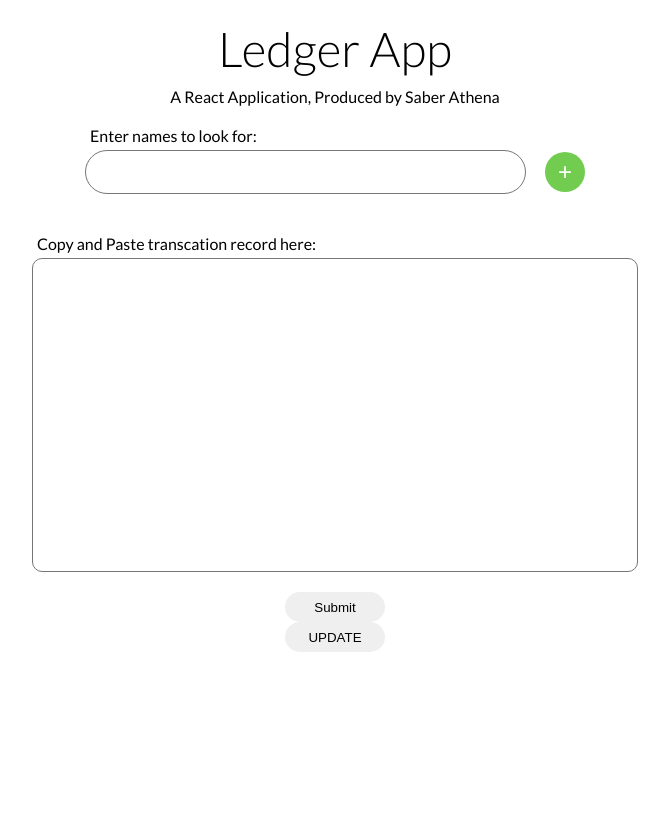
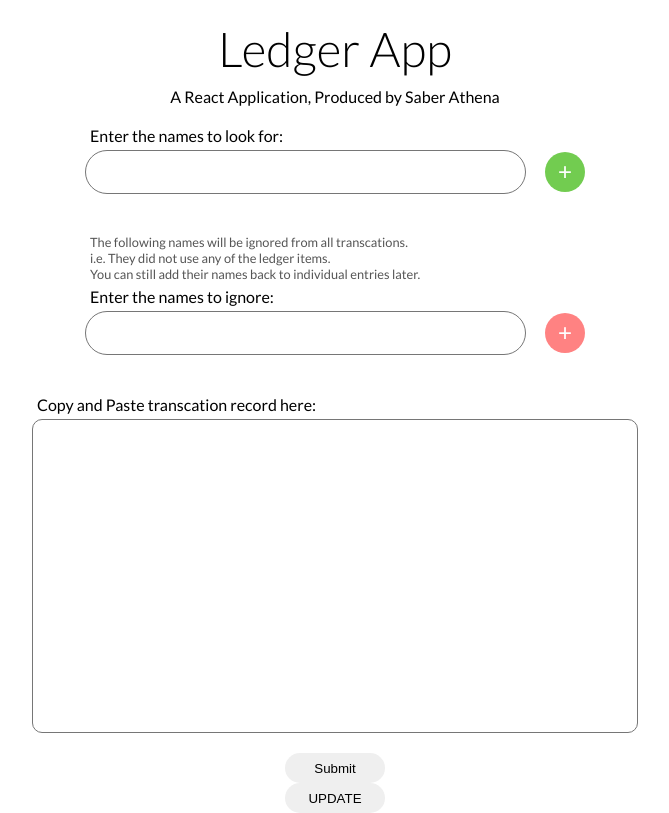
Before and after one commit to Li-Fuk-Sang/li-fuk-sang.github.io, a React (Create React App) app: page / in a window 1280 px wide. Shown: the whole page, without its empty margins (305-974 px from the left). Built offline with nearby package versions, Linux system fonts and the light colour scheme.

Commit message:
Added Ignore Person Functionality

```diff
--- a/src/App.js
+++ b/src/App.js
@@ -22,10 +22,12 @@ class App extends React.Component{
       data: [],
       finaStatement: [],    //?
       textEntry: "",
+      ignorePerson: [],
     }
 
     //Adding unique keys to the objects
     this.updatePersonList = this.updatePersonList.bind(this);
+    this.updateIgnorePerson = this.updateIgnorePerson.bind(this);
     this.getListFromData = this.getEntriesFromParseString.bind(this);
     this.removeData = this.removeData.bind(this);
     this.updateFinaStatement = this.updateFinaStatement.bind(this);
@@ -47,9 +49,14 @@ class App extends React.Component{
    * @param {List} newPersonList
    */
   updatePersonList(newPersonList) {
-    console.log(newPersonList);
     this.setState(
       {personList: newPersonList}
+    );
+  }
+
+  updateIgnorePerson(ignorePersonList){
+    this.setState(
+      {ignorePerson: ignorePersonList}
     );
   }
 
@@ -74,7 +81,17 @@ class App extends React.Component{
     let list = this.state.data.map((data)=>{
       //this.keyCount++;
       entryNum++;
-      return(<Entry data = {data} key = {data.key} validPersonList = {this.state.personList} numKey = {data.key} entryNum = {entryNum} removeData = {this.removeData} removePersonUsed = {this.removePersonUsed} addPersonUsed = {this.addPersonUsed}/>)
+      return(<Entry
+        data = {data}
+        key = {data.key}
+        validPersonList = {this.state.personList}
+        numKey = {data.key}
+        entryNum = {entryNum}
+        ignorePerson = {this.state.ignorePerson}
+        removeData = {this.removeData}
+        removePersonUsed = {this.removePersonUsed}
+        addPersonUsed = {this.addPersonUsed}
+        />)
     })
     return list;
   }
@@ -221,6 +238,7 @@ class App extends React.Component{
           handleSubmit = {this.handleSubmit}
           textAreaTextEntry = {this.state.textEntry}
           updatePersonList = {this.updatePersonList}
+          updateIgnorePerson = {this.updateIgnorePerson}
           />
         <div className = "TransactionList">
           {this.getEntriesFromParseString(this.data)}
--- a/src/Entry.js
+++ b/src/Entry.js
@@ -31,9 +31,14 @@ class Entry extends React.Component{
 
     /**
      * MODIFY DEFAULT BEHAVIOR HERE
+     * The function removes a person from the entry on load
+     * Used when a person should be ignored from all entry
      */
     componentDidMount(){
-
+        //REFACTOR: Put this function in ParseString for better performance
+        for(let person of this.props.ignorePerson){
+            this.removeUser(person);
+        }
     }
 
     render(){
--- a/src/InputArea/InputArea.css
+++ b/src/InputArea/InputArea.css
@@ -33,8 +33,8 @@
 .name-entry {
     display: flex;
     flex-direction: row;
+    align-items: center;
     margin-bottom: 20px;
-    align-items: center;
 }
 
 .name-entry textarea {
@@ -68,8 +68,17 @@
     margin-left: 5px;
 }
 
+.name-entry-prompt-ignore {
+    font-size: 0.8em;
+    color: rgba(0, 0, 0, 0.672);
+}
+
 .NameSelector{
     width: 63vw;
     max-width: 500px;
     margin-bottom: 20px ;
 }
+
+.name-selector-ignore .name-entry button {
+    background-color: rgb(255, 130, 130);
+}
--- a/src/InputArea/InputArea.js
+++ b/src/InputArea/InputArea.js
@@ -10,7 +10,8 @@ class InputArea extends React.Component{
     render(){
         return(
             <div className = "MainTextAreaDiv">
-                <NameSelector updatePersonList = {this.props.updatePersonList}/>
+                <NameSelector updatePersonList = {this.props.updatePersonList} isIgnore = {false}/>
+                <NameSelector updatePersonList = {this.props.updateIgnorePerson} isIgnore = {true}/>
                 <div className="main-text-area">
                     <div className = "main-text-area-prompt">
                         Copy and Paste transcation record here:
--- a/src/InputArea/NameSelector.js
+++ b/src/InputArea/NameSelector.js
@@ -73,10 +73,38 @@ class NameSelector extends React.Component{
     }
 
     render(){
+        //Indicated whether this entry is for entering ignore person
+        if(this.props.isIgnore){
+            return(
+                <div className = "NameSelector name-selector-ignore">
+                    <div className = "name-entry-prompt name-entry-prompt-ignore">
+                        The following names will be ignored from all transcations. <br></br>
+                        i.e. They did not use any of the ledger items. <br></br>
+                        You can still add their names back to individual entries later. <br></br>
+                    </div>
+                    <div className = "name-entry-prompt">
+                        Enter the names to ignore:
+                    </div>
+                    <div className="name-entry">
+                        <textarea onChange = {this.handleTextAreaChange} value = {this.state.textAreaText} onKeyDown={this.handleEnterKey}></textarea>
+                        <button className = "ledger-button" onClick = {this.handlePersonAdd}><span>+</span></button>
+                    </div>
+                    <div className="new-name-list">
+                        {
+                            this.state.personList.map((personName) => {
+                                return(
+                                    <NewPerson newPersonName = {personName} removeThis = {this.removePerson}></NewPerson>
+                                )
+                            })
+                        }
+                    </div>
+                </div>
+            )
+        } else {
             return(
                 <div className = "NameSelector">
                     <div className = "name-entry-prompt">
-                    Enter names to look for:
+                        Enter the names to look for:
                     </div>
                     <div className="name-entry">
                         <textarea onChange = {this.handleTextAreaChange} value = {this.state.textAreaText} onKeyDown={this.handleEnterKey}></textarea>
@@ -97,4 +125,6 @@ class NameSelector extends React.Component{
 
     }
 
+}
+
 export default NameSelector;
--- a/src/InputArea/NewPerson.css
+++ b/src/InputArea/NewPerson.css
@@ -31,3 +31,7 @@
     cursor: pointer;
     border-left: 1px solid rgb(174, 174, 174);
 }
+
+.name-selector-ignore .new-person{
+    background-color: rgb(255, 220, 220);
+}
```
Lines whose indentation alone changed are shown as unchanged.
